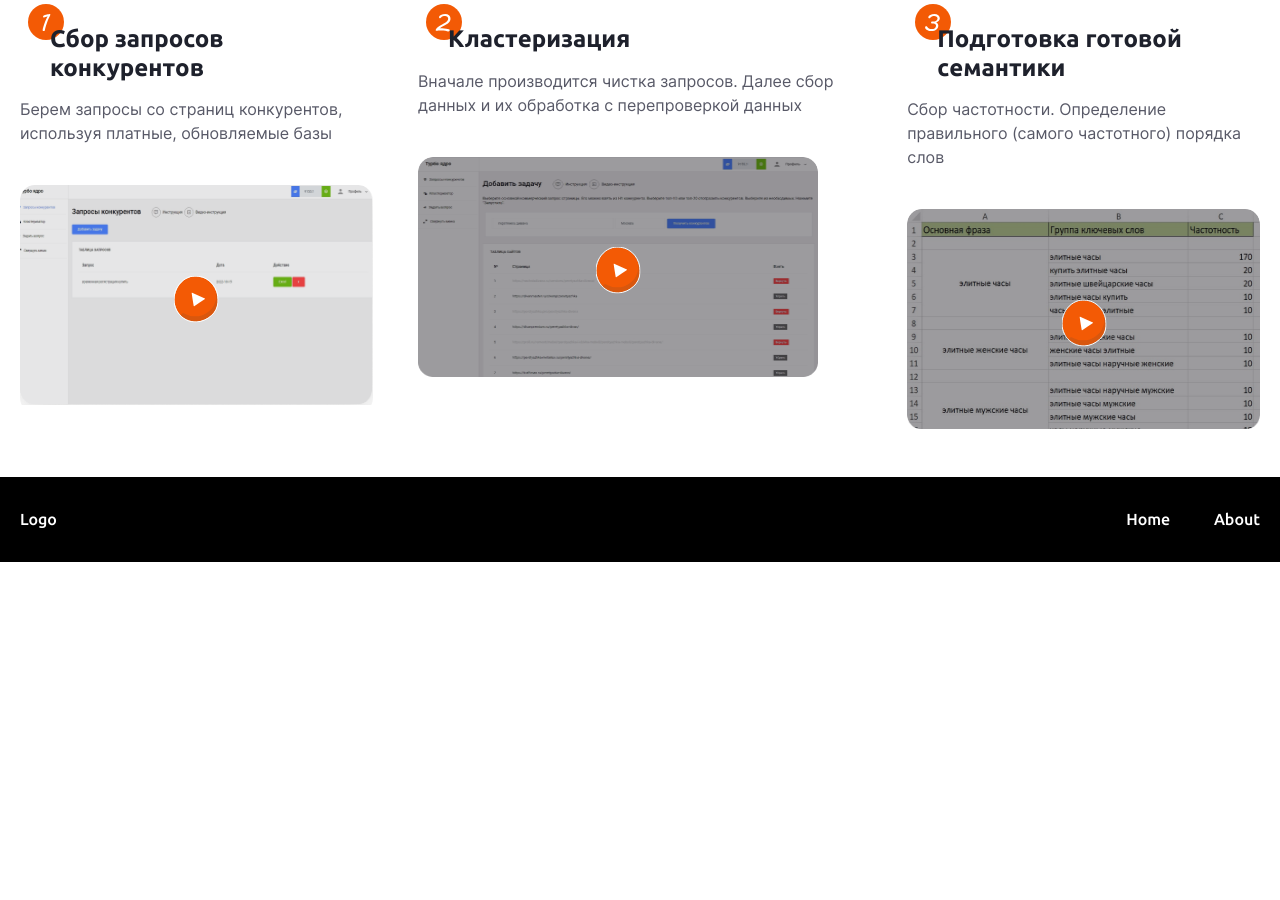
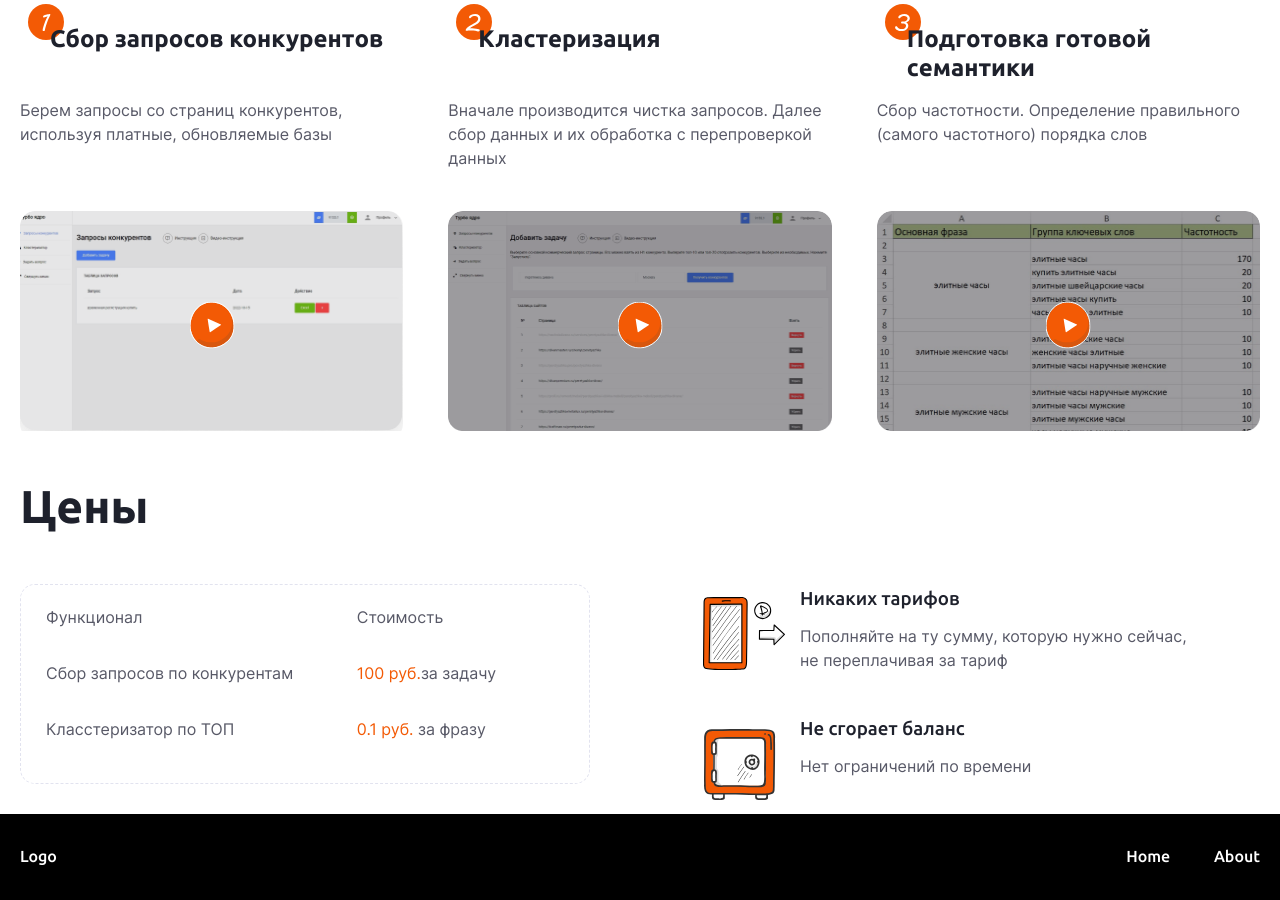
Before and after one commit to HunchakAndrii/tyrbo_yadro, a website: page src/njk/index.njk in a window 1280 px wide. Shown: the part 1844-2744 px from the top of the page. Before the commit the page ends 2406 px from the top, so only its background shows below. Drawn offline with nearby package versions, Linux system fonts and the light colour scheme; files that its build step writes are made by us from their sources; files whose address does not match are found by name.

Commit message:
чето поделал, наверное

```diff
--- a/src/njk/index.njk
+++ b/src/njk/index.njk
@@ -116,10 +116,9 @@
       Процесс состоит из следующих действий
     </p>
     <div class="third-section_row">
-
       <div class="third-section__block">
         <h3 class="title-h3 third-section__block__title">
-          <img class="title-icon" src="img/title-icon1.svg" alt="">
+          <img class="title-icon" src="img/title-icon1.svg" alt="" />
           Сбор запросов конкурентов
         </h3>
         <p class="text-p1 third-section__block__text">
@@ -128,44 +127,81 @@
         </p>
         <div class="third-section__block__video">
           <div class="video-image">
-            <img class="video-img" src="img/video-img1.png" alt="">
-            <img class="play-icon" src="img/play-icon.svg" alt="">
+            <img class="video-img" src="img/video-img1.png" alt="" />
+            <img class="play-icon" src="img/play-icon.svg" alt="" />
           </div>
         </div>
       </div>
 
       <div class="third-section__block">
         <h3 class="title-h3 third-section__block__title">
-          <img class="title-icon" src="img/title-icon2.svg" alt="">
+          <img class="title-icon" src="img/title-icon2.svg" alt="" />
           Кластеризация
         </h3>
         <p class="text-p1 third-section__block__text">
-          Вначале производится чистка запросов. Далее сбор данных и их обработка с перепроверкой данных
+          Вначале производится чистка запросов. Далее сбор данных и их обработка
+          с перепроверкой данных
         </p>
         <div class="third-section__block__video">
           <div class="video-image">
-            <img class="video-img" src="img/video-img2.png" alt="">
-            <img class="play-icon" src="img/play-icon.svg" alt="">
+            <img class="video-img" src="img/video-img2.png" alt="" />
+            <img class="play-icon" src="img/play-icon.svg" alt="" />
           </div>
         </div>
       </div>
 
       <div class="third-section__block">
         <h3 class="title-h3 third-section__block__title">
-          <img class="title-icon" src="img/title-icon3.svg" alt="">
+          <img class="title-icon" src="img/title-icon3.svg" alt="" />
           Подготовка готовой семантики
         </h3>
         <p class="text-p1 third-section__block__text">
-          Сбор частотности. Определение правильного (самого частотного) порядка слов
+          Сбор частотности. Определение правильного (самого частотного) порядка
+          слов
         </p>
         <div class="third-section__block__video">
           <div class="video-image">
-            <img class="video-img" src="img/video-img3.png" alt="">
-            <img class="play-icon" src="img/play-icon.svg" alt="">
+            <img class="video-img" src="img/video-img3.png" alt="" />
+            <img class="play-icon" src="img/play-icon.svg" alt="" />
           </div>
         </div>
       </div>
+    </div>
+  </div>
+</section>
 
+<section class="prices">
+  <div class="container">
+    <h2 class="title-h2 prices__title">Цены</h2>
+    <div class="prices__wrap">
+      <div class="prices__left-block">
+        <p class="text-p1">Функционал</p>
+        <p class="text-p1">Стоимость</p>
+        <p class="text-p1">Сбор запросов по конкурентам</p>
+        <p class="text-p1"><span>100 руб.</span>за задачу</p>
+        <p class="text-p1">Класстеризатор по ТОП</p>
+        <p class="text-p1"><span>0.1 руб.</span> за фразу</p>
+      </div>
+      <div class="prices__right-block">
+        <div class="prices__right-sub-block">
+          <div class="prices__image">
+            <img class="prices__img" src="img/prices1.svg" alt="">
+          </div>
+          <div class="right__sub-block__content">
+            <h3 class="sub-title">Никаких тарифов</h3>
+            <p class="text-p1">Пополняйте на ту сумму, которую нужно сейчас, не переплачивая за тариф</p>
+          </div>
+        </div>
+        <div class="prices__right-sub-block">
+          <div class="prices__image">
+            <img class="prices__img" src="img/prices2.svg" alt="">
+          </div>
+          <div class="right__sub-block__content">
+            <h3 class="sub-title">Не сгорает баланс</h3>
+            <p class="text-p1">Нет ограничений по времени</p>
+          </div>
+        </div>
+      </div>
     </div>
   </div>
 </section>
--- a/src/scss/page/_index.scss
+++ b/src/scss/page/_index.scss
@@ -217,10 +217,27 @@
 
 .third-section_row {
   margin-top: 50px;
-  display: flex;
+  display: grid;
+  grid-template-columns: repeat(3, 1fr);
   gap: 45px;
+
+  @media (max-width: 640px) {
+    grid-template-columns: 1fr;
+    gap: 30px;
+  }
 }
+
 .third-section__block {
+  display: grid;
+  grid-template-rows: subgrid;
+  grid-row: 1 / 4;
+  gap: 1px;
+
+  @media (max-width: 640px) {
+    grid-template-rows: subgrid;
+    grid-template-columns: 1fr;
+    gap: 1px;
+  }
 }
 
 .title-icon {
@@ -258,6 +275,14 @@
   // &:hover {
   //   transform: scale(1.2);
   // }
+
+  @media (max-width: 920px) {
+    height: 160px;
+  }
+
+  @media (max-width: 720px) {
+    height: 130px;
+  }
 }
 
 .play-icon {
@@ -276,3 +301,49 @@
   border-color: $orange;
   border-style: dashed;
 }
+
+//........................pricres......................//
+
+.prices {
+}
+
+.prices__title {
+  margin-bottom: 50px;
+}
+.prices__wrap {
+  display: grid;
+  grid-template-columns: 1fr 1fr;
+  gap: 100px;
+}
+.prices__left-block {
+  padding: 20px 25px;
+  height: 200px;
+  border-radius: 15px;
+  border: 1px dashed #e2e3ef;
+  display: grid;
+  grid-template-columns: 60% 40%;
+  grid-template-rows: repeat(3, minmax(56px, 64px));
+}
+
+.prices__right-block {
+  display: grid;
+  grid-template-rows: 1fr 1fr;
+  gap: 30px;
+}
+
+.prices__right-sub-block {
+  display: grid;
+  grid-template-columns: 100px 1fr;
+  gap: 10px;
+}
+
+.sub-title {
+  margin-bottom: 10px;
+}
+.prices__image {
+  width: 100px;
+  height: 100px;
+}
+
+.prices__img {
+}
```
Also changed, not shown: src/img/prices1.svg (added), src/img/prices2.svg (added).
